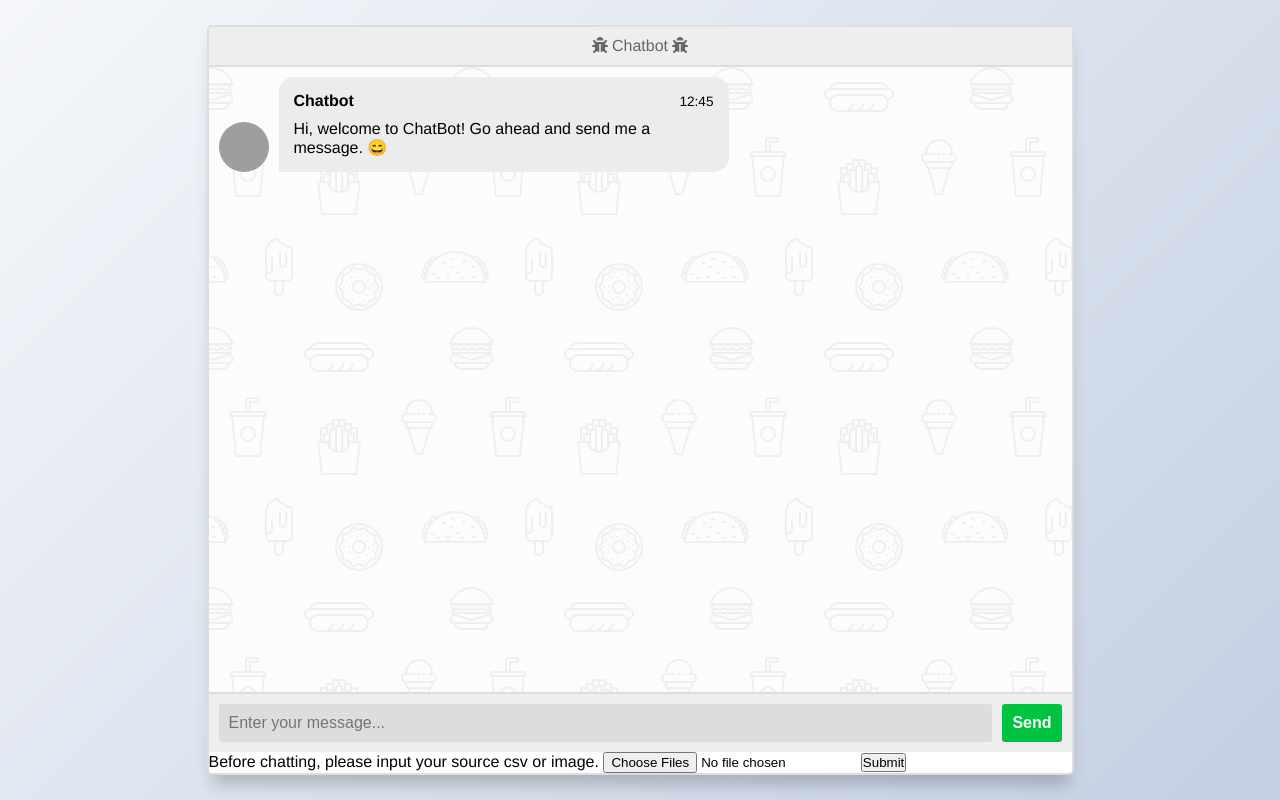
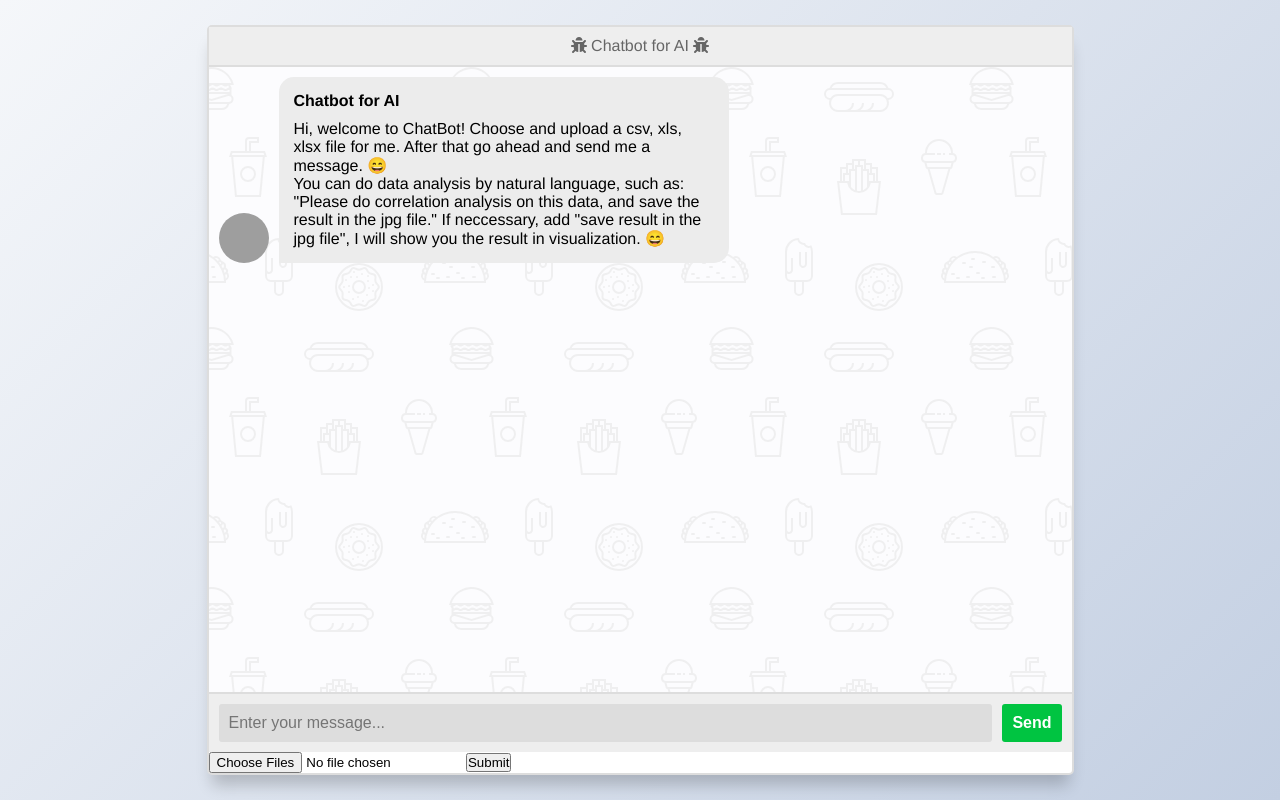
Before and after one commit to huang-yuefeng/chatbot-ai-assistant, a Flask app: page / in a window 1280 px wide. Run offline with Flask 3, Linux system fonts and the light colour scheme; some libraries are stand-ins or nearby versions; grey boxes are pictures that could not be loaded.

Commit message:
[add]improve home page

```diff
--- a/templates/index.html
+++ b/templates/index.html
@@ -17,7 +17,7 @@
   <section class="msger">
     <header class="msger-header">
       <div class="msger-header-title">
-        <i class="fas fa-bug"></i> Chatbot <i class="fas fa-bug"></i>
+        <i class="fas fa-bug"></i> Chatbot for AI <i class="fas fa-bug"></i>
       </div>
     </header>
 
@@ -27,12 +27,17 @@
 
         <div class="msg-bubble">
           <div class="msg-info">
-            <div class="msg-info-name">Chatbot</div>
-            <div class="msg-info-time">12:45</div>
+            <div class="msg-info-name">Chatbot for AI</div>
           </div>
 
           <div class="msg-text">
-            Hi, welcome to ChatBot! Go ahead and send me a message. 😄
+            Hi, welcome to ChatBot! Choose and upload a csv, xls, xlsx file for me. After that go ahead and send me a message. 😄
+          </div>
+          <div class="msg-text">
+			You can do data analysis by natural language, such as:
+          </div>
+          <div class="msg-text">
+			"Please do correlation analysis on this data, and save the result in the jpg file." If neccessary, add "save result in the jpg file", I will show you the result in visualization. 😄
           </div>
         </div>
       </div>
@@ -48,7 +53,6 @@
 	<form action="/upload"  method = "POST"  enctype="multipart/form-data">
 		<div class="form-group">
 			<!--<input type="file" name="file[]" id="File" multiple/>-->
-			<label for="info">Before chatting, please input your source csv or image.</label>
 			<input type="file" name="file[]" id="File" multiple align="right"/>
 			<button type="submit" class="btn btn-primary" align="right">Submit</button>
 		</div>
```
